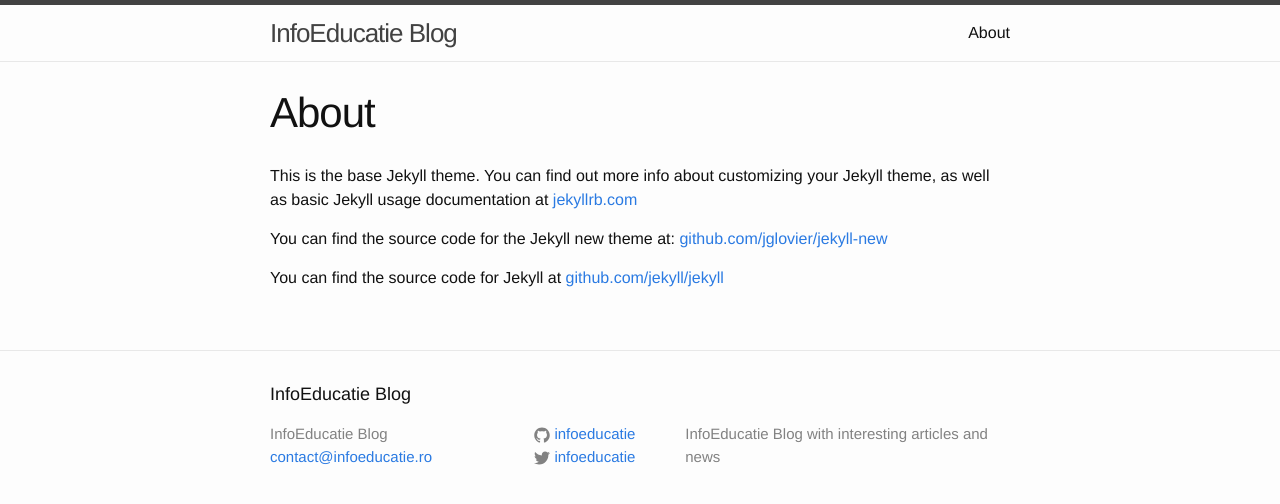
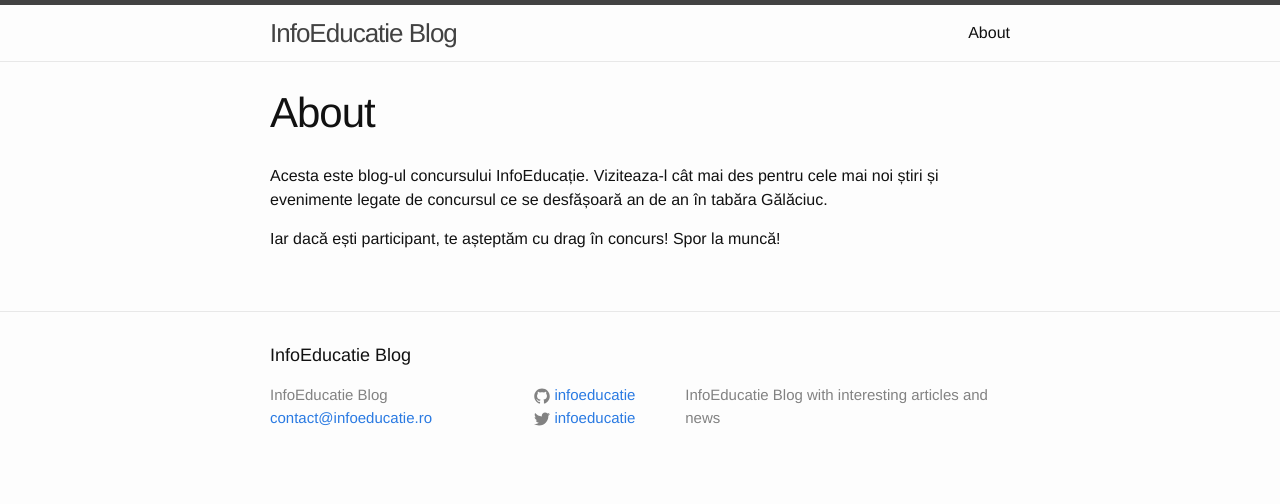
Before and after one commit to infoeducatie/blog.infoeducatie.ro, a Jekyll site: the page built from about.md, in a window 1280 px wide. Shown: the top 504 px of the page. Built offline with Jekyll 4.4.1, drawn with Linux system fonts in a browser that asks for light colours.

Commit message:
Mock article and about.md changed

```diff
--- a/about.md
+++ b/about.md
@@ -4,8 +4,6 @@
 permalink: /about/
 ---
 
-This is the base Jekyll theme. You can find out more info about customizing your Jekyll theme, as well as basic Jekyll usage documentation at [jekyllrb.com](http://jekyllrb.com/)
+Acesta este blog-ul concursului InfoEduca&#539;ie. Viziteaza-l c&acirc;t mai des pentru cele mai noi &#537;tiri &#537;i evenimente legate de concursul ce se desf&#259;&#537;oar&#259; an de an &icirc;n tab&#259;ra G&#259;l&#259;ciuc.
 
-You can find the source code for the Jekyll new theme at: [github.com/jglovier/jekyll-new](https://github.com/jglovier/jekyll-new)
-
-You can find the source code for Jekyll at [github.com/jekyll/jekyll](https://github.com/jekyll/jekyll)
+Iar dac&#259; e&#537;ti participant, te a&#537;tept&#259;m cu drag &icirc;n concurs! Spor la munc&#259;!
```
Also changed, not shown: _posts/2015-03-13-InfoEducatie-Online-2015.markdown (added, +21 -0 lines).
